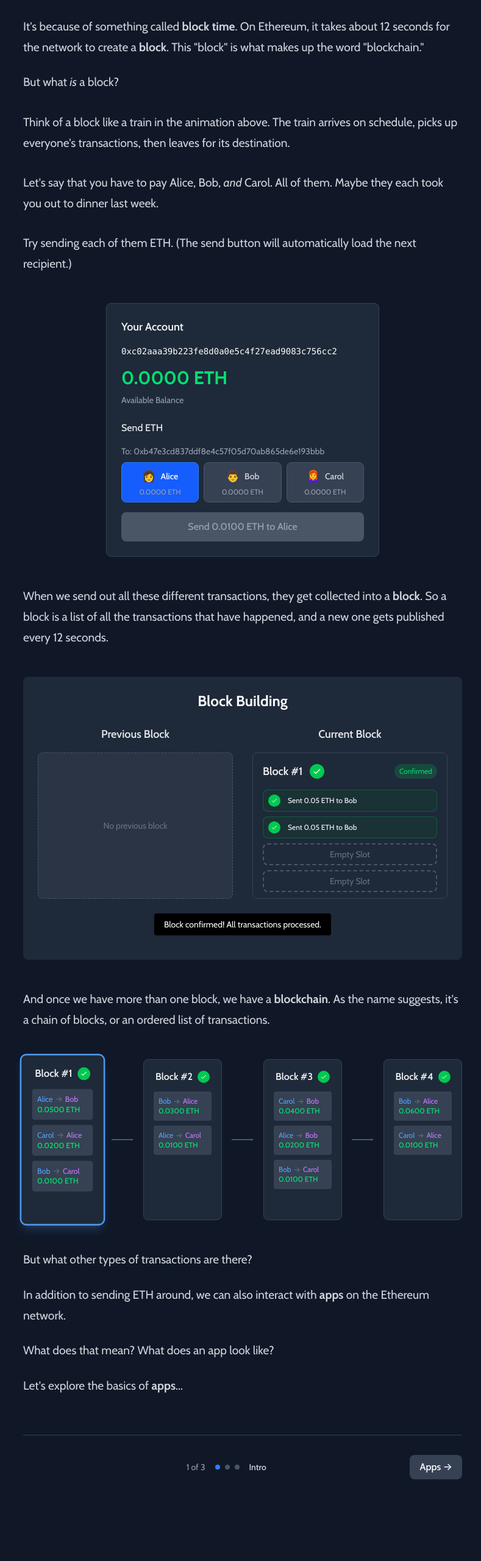
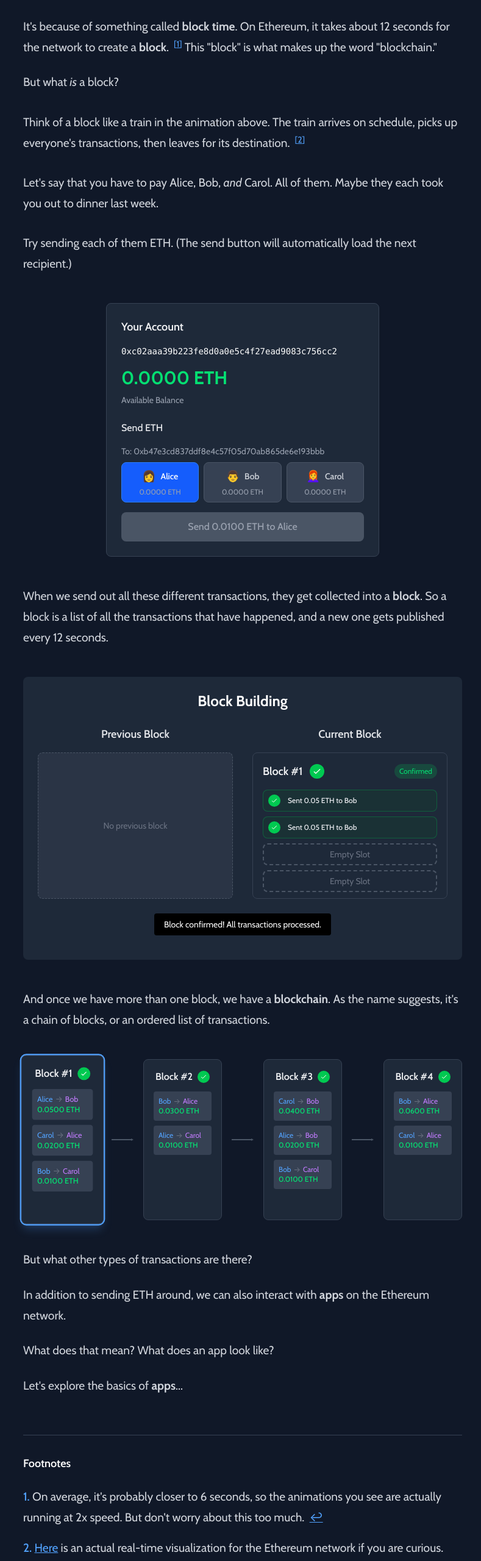
Before and after one commit to sudo-owen/explain-eth, a React (Vite) app: page /intro in a window 1280 px wide. Shown: the part 4124-6684 px from the top of the page at 61% size, without its empty margins (242-1031 px from the left). Built offline with nearby package versions, Linux system fonts and the light colour scheme.

Commit message:
footnotes

```diff
--- /dev/null
+++ b/src/components/Footnote.tsx
@@ -0,0 +1,208 @@
+import React, { createContext, useContext, useState, useEffect, useCallback } from "react";
+
+interface FootnoteData {
+  id: string;
+  number: number;
+  content: React.ReactNode;
+  order: number; // Track order of appearance
+}
+
+interface FootnoteContextType {
+  footnotes: FootnoteData[];
+  registerFootnote: (footnote: Omit<FootnoteData, 'number' | 'order'>) => void;
+  getFootnoteNumber: (id: string) => number;
+  scrollToFootnote: (id: string, returnPosition: number) => void;
+  scrollToReturn: (position: number) => void;
+}
+
+const FootnoteContext = createContext<FootnoteContextType | null>(null);
+
+interface FootnoteProviderProps {
+  children: React.ReactNode;
+}
+
+export const FootnoteProvider: React.FC<FootnoteProviderProps> = ({
+  children,
+}) => {
+  const [footnotes, setFootnotes] = useState<FootnoteData[]>([]);
+
+  const registerFootnote = useCallback((footnote: Omit<FootnoteData, 'number' | 'order'>) => {
+    setFootnotes((prev) => {
+      const exists = prev.find((f) => f.id === footnote.id);
+      if (exists) {
+        return prev; // Already registered
+      }
+
+      // Auto-generate number based on order of appearance
+      const nextNumber = prev.length + 1;
+      const nextOrder = prev.length;
+
+      const newFootnote = { ...footnote, number: nextNumber, order: nextOrder };
+      return [...prev, newFootnote];
+    });
+  }, []);
+
+  const getFootnoteNumber = useCallback((id: string): number => {
+    const footnote = footnotes.find((f) => f.id === id);
+    return footnote ? footnote.number : 0;
+  }, [footnotes]);
+
+  const scrollToFootnote = (id: string, returnPosition: number) => {
+    sessionStorage.setItem(
+      "footnote-return-position",
+      returnPosition.toString()
+    );
+    const element = document.getElementById(id);
+    if (element) {
+      element.scrollIntoView({ behavior: "smooth", block: "center" });
+    }
+  };
+
+  const scrollToReturn = (position: number) => {
+    window.scrollTo({ top: position, behavior: "smooth" });
+    sessionStorage.removeItem("footnote-return-position");
+  };
+
+  return (
+    <FootnoteContext.Provider
+      value={{ footnotes, registerFootnote, getFootnoteNumber, scrollToFootnote, scrollToReturn }}
+    >
+      {children}
+    </FootnoteContext.Provider>
+  );
+};
+
+interface FootnoteRefProps {
+  id: string;
+  number?: number; // Optional - will auto-generate if not provided
+  children: React.ReactNode;
+}
+
+export const FootnoteRef: React.FC<FootnoteRefProps> = ({
+  id,
+  number,
+  children,
+}) => {
+  const context = useContext(FootnoteContext);
+
+  // Register this footnote with the context
+  useEffect(() => {
+    if (context) {
+      context.registerFootnote({ id, content: children });
+    }
+  }, [context, id]); // Intentionally exclude children from deps
+
+  // Get the current footnote number
+  const actualNumber = context ? context.getFootnoteNumber(id) : (number || 0);
+
+  const handleClick = () => {
+    if (context) {
+      const currentPosition = window.scrollY;
+      context.scrollToFootnote(id, currentPosition);
+    }
+  };
+
+  const handleKeyDown = (e: React.KeyboardEvent) => {
+    if (e.key === "Enter" || e.key === " ") {
+      e.preventDefault();
+      handleClick();
+    }
+  };
+
+  return (
+    <sup
+      className="text-blue-400 hover:text-blue-300 cursor-pointer underline ml-1 text-sm transition-colors duration-200 focus:outline-none focus:ring-2 focus:ring-blue-400 focus:ring-opacity-50 rounded px-1"
+      onClick={handleClick}
+      onKeyDown={handleKeyDown}
+      tabIndex={0}
+      role="button"
+      aria-label={`Go to footnote ${actualNumber}`}
+    >
+      [{actualNumber}]
+    </sup>
+  );
+};
+
+// Internal component for rendering footnote text in the list
+const FootnoteTextDisplay: React.FC<{
+  id: string;
+  number: number;
+  children: React.ReactNode;
+}> = ({ id, number, children }) => {
+  const context = useContext(FootnoteContext);
+
+  const handleBackClick = () => {
+    const returnPosition = sessionStorage.getItem("footnote-return-position");
+    if (returnPosition && context) {
+      context.scrollToReturn(parseInt(returnPosition, 10));
+    }
+  };
+
+  const handleKeyDown = (e: React.KeyboardEvent) => {
+    if (e.key === "Enter" || e.key === " ") {
+      e.preventDefault();
+      handleBackClick();
+    }
+  };
+
+  return (
+    <div id={id} className="mb-4 text-gray-300 text-sm leading-relaxed">
+      <p>
+        <span className="text-blue-400 font-medium">{number}.</span> {children}{" "}
+        <button
+          onClick={handleBackClick}
+          onKeyDown={handleKeyDown}
+          className="text-blue-400 hover:text-blue-300 cursor-pointer underline transition-colors duration-200 focus:outline-none focus:ring-2 focus:ring-blue-400 focus:ring-opacity-50 rounded px-1"
+          aria-label="Return to text"
+        >
+          ↩
+        </button>
+      </p>
+    </div>
+  );
+};
+
+export const FootnoteList: React.FC = () => {
+  const context = useContext(FootnoteContext);
+
+  if (!context || context.footnotes.length === 0) {
+    return null;
+  }
+
+  const sortedFootnotes = [...context.footnotes].sort(
+    (a, b) => a.number - b.number
+  );
+
+  return (
+    <div className="mt-16 pt-8 border-t border-gray-700">
+      <h3 className="text-lg font-semibold text-white mb-6">Footnotes</h3>
+      {sortedFootnotes.map((footnote) => (
+        <FootnoteTextDisplay
+          key={footnote.id}
+          id={footnote.id}
+          number={footnote.number}
+        >
+          {footnote.content}
+        </FootnoteTextDisplay>
+      ))}
+    </div>
+  );
+};
+
+// Legacy component for backward compatibility
+const Footnote: React.FC<{
+  url: string;
+  children: React.ReactNode;
+  number: number;
+}> = ({ children, number }) => {
+  console.warn(
+    "Legacy Footnote component used. Please use FootnoteRef instead."
+  );
+  return (
+    <FootnoteRef id={`footnote-${number}`}>
+      {children}
+    </FootnoteRef>
+  );
+};
+
+export default Footnote;
--- a/src/pages/AppsPage.tsx
+++ b/src/pages/AppsPage.tsx
@@ -6,6 +6,7 @@
 import SplitAnimation from '../components/SplitAnimation'
 import AbstractQuadrant from '../components/AbstractQuadrant'
 import Navigation from '../components/Navigation'
+
 
 const AppsPage: React.FC = () => {
   const [isHistoryOpen, setIsHistoryOpen] = useState(false)
--- a/src/pages/IntroPage.tsx
+++ b/src/pages/IntroPage.tsx
@@ -9,6 +9,7 @@
 import StaticBlockchain from '../components/StaticBlockchain'
 import DummyTransactionModal from '../components/DummyTransactionModal'
 import Navigation from '../components/Navigation'
+import { FootnoteProvider, FootnoteRef, FootnoteList } from '../components/Footnote'
 
 const IntroPage: React.FC = () => {
   const [isHistoryOpen, setIsHistoryOpen] = useState(false)
@@ -28,7 +29,8 @@
     .reduce((total, tx) => total + tx.amount, 0)
 
   return (
-    <div className="min-h-screen bg-gray-900 text-white">
+    <FootnoteProvider>
+      <div className="min-h-screen bg-gray-900 text-white">
       <div className="max-w-3xl mx-auto px-6 py-12">
 
         {/* Article Content */}
@@ -174,7 +176,10 @@
             </p>
 
             <p className="text-gray-300 leading-relaxed mb-6">
-              It's because of something called <b>block time</b>. On Ethereum, it takes about 12 seconds for the network to create a <b>block</b>. This "block" is what makes up the word "blockchain."
+              It's because of something called <b>block time</b>. On Ethereum, it takes about 12 seconds for the network to create a <b>block</b>.
+              <FootnoteRef id="speedup">
+                  On average, it's probably closer to 6 seconds, so the animations you see are actually running at 2x speed. But don't worry about this too much.
+              </FootnoteRef>This "block" is what makes up the word "blockchain."
             </p>
 
             <p className="text-gray-300 leading-relaxed mb-8">
@@ -183,6 +188,11 @@
 
             <p className="text-gray-300 leading-relaxed mb-8">
               Think of a block like a train in the animation above. The train arrives on schedule, picks up everyone's transactions, then leaves for its destination.
+              <FootnoteRef id="tx-city">
+                <a href="https://txcity.io/v/eth-btc" target="_blank" rel="noopener noreferrer" className="text-blue-400 hover:text-blue-300 underline">
+                  Here
+                </a> is an actual real-time visualization for the Ethereum network if you are curious.
+              </FootnoteRef>
             </p>
 
             <p className="text-gray-300 leading-relaxed mb-8">
@@ -244,6 +254,9 @@
 
         </article>
 
+        {/* Footnotes */}
+        <FootnoteList />
+
         {/* Navigation */}
         <Navigation />
 
@@ -270,7 +283,8 @@
         onToggle={() => setIsHistoryOpen(!isHistoryOpen)}
         hideRollupTab={true}
       />
-    </div>
+      </div>
+    </FootnoteProvider>
   )
 }
 
```
